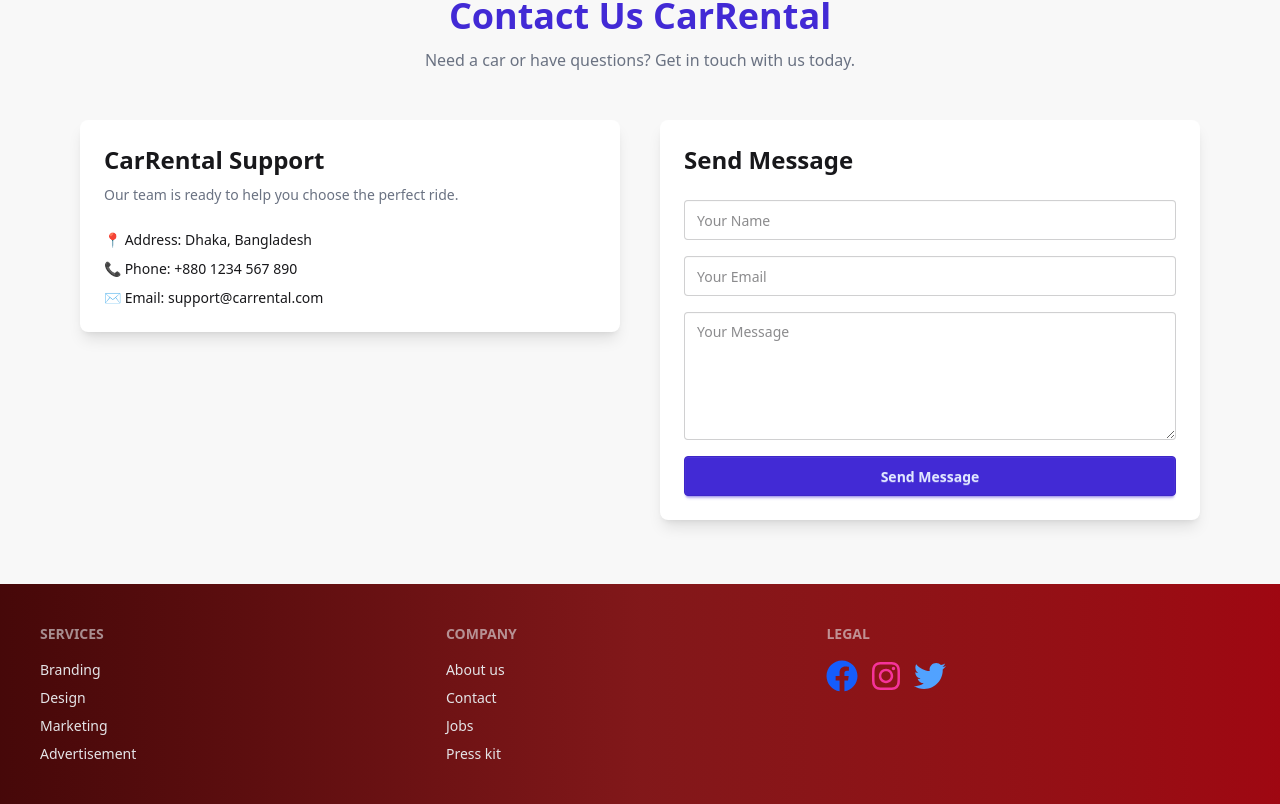
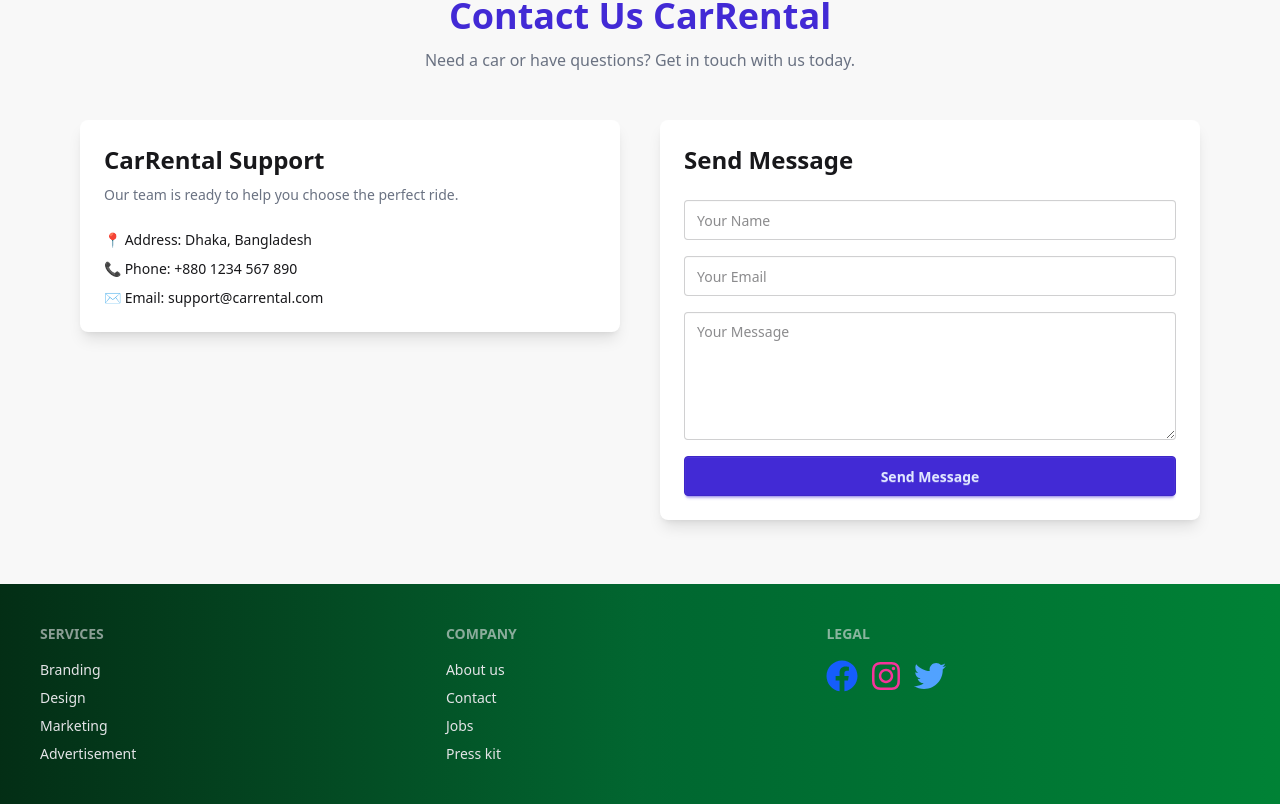
Before and after one commit to junayed-khan24/CarWeb, a React (Vite) app: page / in a window 1280 px wide. Shown: the part 2741-3545 px from the top of the page. Built offline with nearby package versions, Linux system fonts and the light colour scheme.

Commit message:
updated code

```diff
--- a/src/Componets/Footer.jsx
+++ b/src/Componets/Footer.jsx
@@ -4,7 +4,7 @@ import { FaFacebook, FaInstagram, FaTwitter } from 'react-icons/fa';
 const Footer = () => {
     return (
         <div>
-            <footer className="footer bg-gradient-to-r from-red-950 via-red-900 to-red-800 sm:footer-horizontal text-neutral-content p-10">
+            <footer className="footer bg-gradient-to-r from-green-950 via-green-800 to-green-700 sm:footer-horizontal text-neutral-content p-10">
   <nav>
     <h6 className="footer-title">Services</h6>
     <a className="link link-hover">Branding</a>
```
